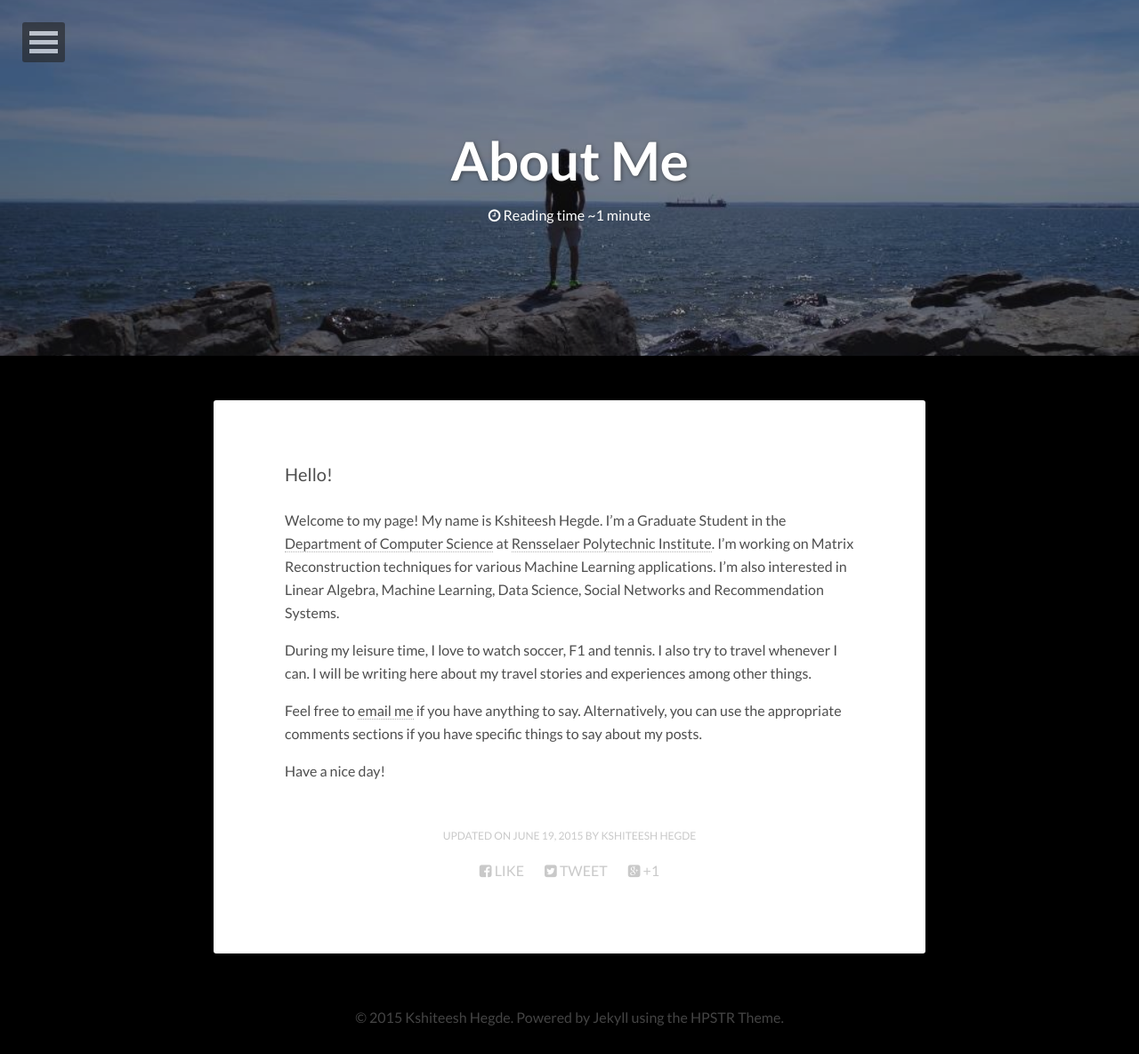
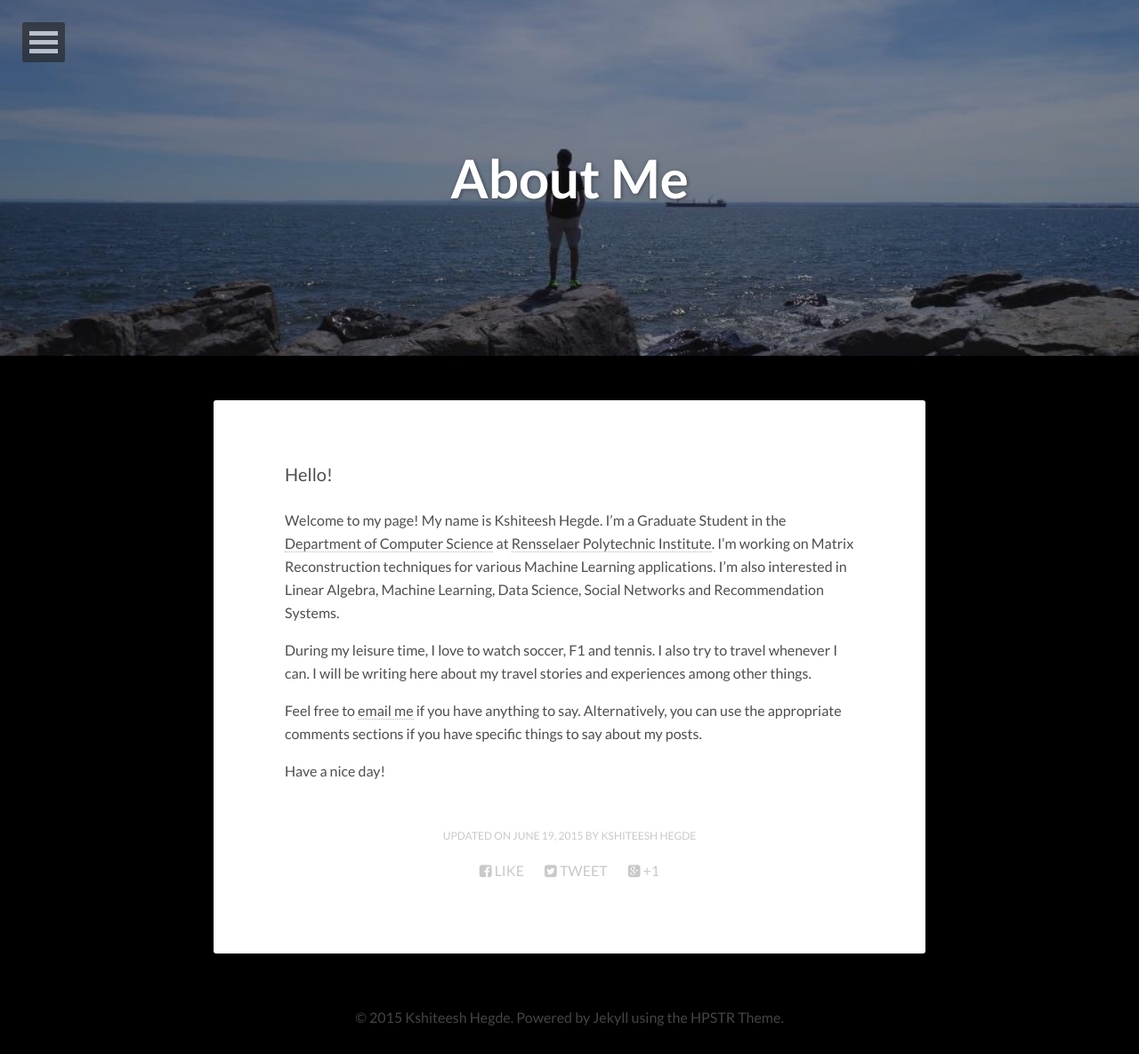
Before and after one commit to kshiteesh/personal_website, a Jekyll site: the page built from about/index.md, in a window 1280 px wide. Shown: the whole page at 89% size. Built offline with Jekyll 4.4.1, drawn with Linux system fonts in a browser that asks for light colours; nearby versions of some CDN libraries.

Commit message:
Reading Time Optional for Pages

```diff
--- a/_layouts/page.html
+++ b/_layouts/page.html
@@ -26,7 +26,7 @@
     <header class="header-title">
       <div class="header-title-wrap">
         <h1 class="entry-title">{{ page.title }}</h1>
-        {% if site.reading_time %}
+        {% if site.reading_time and page.reading_time != false %}
         <p class="entry-reading-time">
           <i class="fa fa-clock-o"></i>
           {% assign readtime = content | number_of_words | divided_by:site.words_per_minute %}
```
Also changed, not shown: about/index.md (+1 -0 lines).
